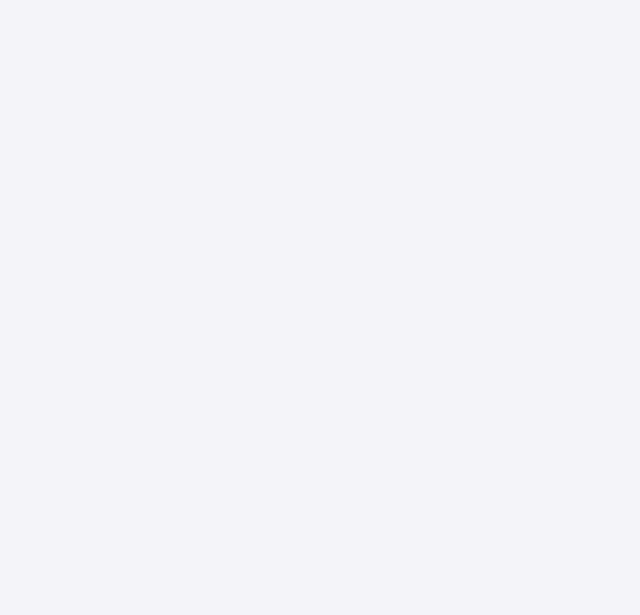
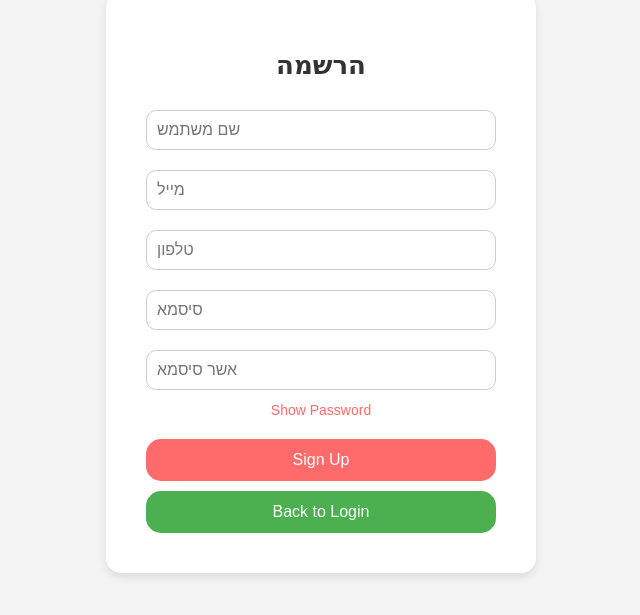
Before and after one commit to omerhayoon/projectshai, a React (Create React App) app: page /signup in a window 1280 px wide. Before the commit this address had no page. Shown: the part 117-732 px from the top of the page, without its empty margins (319-959 px from the left). Built offline with nearby package versions, Linux system fonts and the light colour scheme.

Commit message:
10.1.2025

```diff
--- a/package.json
+++ b/package.json
@@ -4,8 +4,10 @@
   "private": true,
   "dependencies": {
     "axios": "^1.7.9",
+    "bootstrap": "^5.3.3",
     "cra-template": "1.2.0",
     "react": "^19.0.0",
+    "react-bootstrap": "^2.10.7",
     "react-dom": "^19.0.0",
     "react-router-dom": "^7.1.1",
     "react-scripts": "5.0.1",
--- a/src/App.js
+++ b/src/App.js
@@ -1,12 +1,16 @@
 import React from 'react';
 import { BrowserRouter as Router, Routes, Route } from 'react-router-dom';
 import Login from "./Pages/Login";
+import SignUp from "./Pages/SignUp";
+import HomePage from "./Pages/HomePage";
 
 const App = () => {
     return (
         <Router>
             <Routes>
-                <Route path="/" element={<Login />} />
+                <Route path="/login" element={<Login />} />
+                <Route path="/signup" element={<SignUp />} />
+                <Route path="/HomePage" element={<HomePage />} />
             </Routes>
         </Router>
     );
--- a/src/CSS/Login.css
+++ b/src/CSS/Login.css
@@ -1,9 +1,14 @@
 /* Style for the login page */
 body {
-    font-family: Arial, sans-serif;
+    font-family: 'Comic Sans MS', sans-serif; /* גופן ידידותי לילדים */
     margin: 0;
     padding: 0;
-    background-color: #f4f4f9;
+    /*background: linear-gradient(to bottom, #a8d5e2, #fdf1dc); !* רקע גרדיאנט בהיר *!*/
+    background-image: url('../IMG/imag-background.png'); /* נתיב יחסי לתמונה שבתיקיית IMG */
+    background-size: cover; /* התאמת התמונה לגודל המסך */
+    background-repeat: no-repeat; /* ללא חזרה של התמונה */
+    background-attachment: fixed; /* התמונה נשארת קבועה בעת גלילה */
+    color: #333; /* צבע טקסט כהה כדי להבטיח ניגודיות טובה */
 }
 
 .login-container {
@@ -11,90 +16,104 @@ body {
     justify-content: center;
     align-items: center;
     height: 100vh;
-    background-color: #f4f4f9;
 }
 
 .login-form {
-    background-color: white;
+    background-color: rgba(255, 255, 255, 0.9); /* רקע לבן עם שקיפות */
     padding: 40px;
-    border-radius: 10px;
+    border-radius: 15px;
     box-shadow: 0 4px 10px rgba(0, 0, 0, 0.1);
-    width: 300px;
+    width: 320px;
     text-align: center;
 }
 
 h1 {
-    font-size: 24px;
+    font-size: 26px;
     color: #333;
     margin-bottom: 20px;
+    font-family: 'Comic Sans MS', sans-serif; /* גופן ידידותי לילדים */
 }
 
 .input-field {
     width: 100%;
     padding: 10px;
     margin: 10px 0;
-    border-radius: 5px;
+    border-radius: 10px;
     border: 1px solid #ccc;
     font-size: 16px;
 }
 
 .input-field:focus {
     outline: none;
-    border-color: #007bff;
+    border-color: #f4a261; /* צבע בהיר יותר */
 }
 
 .toggle-password {
     background: none;
     border: none;
-    color: #007bff;
+    color: #ff6b6b;
     cursor: pointer;
     font-size: 14px;
     margin-bottom: 20px;
 }
 
-.error-message {
-    color: red;
-    font-size: 14px;
-    margin: 10px 0;
-}
-
 .login-button {
     width: 100%;
     padding: 10px;
-    background-color: #007bff;
+    background-color: #ff6b6b;
     color: white;
     border: none;
-    border-radius: 5px;
+    border-radius: 15px;
     font-size: 16px;
     cursor: pointer;
     transition: background-color 0.3s;
 }
 
 .login-button:hover {
-    background-color: #0056b3;
+    background-color: #f44336;
 }
 
 .signup-link {
     margin-top: 20px;
     font-size: 14px;
-}
-
-.signup-link p {
-    margin: 0;
+    color: #333;
 }
 
 .signup-button {
     width: 100%;
     padding: 10px;
-    background-color: #28a745;
+    background-color: #4caf50;
     color: white;
     border: none;
-    border-radius: 5px;
+    border-radius: 15px;
     font-size: 16px;
     cursor: pointer;
     transition: background-color 0.3s;
 }
 
 .signup-button:hover {
-    background-color: #218838;
+    background-color: #388e3c;
 }
+
+.header {
+    text-align: center;
+    padding: 20px;
+    background: rgba(255, 255, 255, 0.9); /* רקע לבן שקוף */
+    border: 2px solid #87ceeb;
+    border-radius: 15px;
+    box-shadow: 0 4px 8px rgba(0, 0, 0, 0.2);
+    margin-bottom: 20px;
+}
+
+.header p {
+    margin: 0;
+    font-size: 1.8rem;
+    color: #00509e;
+    font-family: 'Comic Sans MS', sans-serif;
+}
+
+.header p:first-child {
+    font-weight: bold;
+    font-size: 2.2rem;
+    color: #ff6b6b;
+}
--- /dev/null
+++ b/src/Pages/HomePage.js
@@ -0,0 +1,12 @@
+import React from 'react';
+
+const HomePage = () => {
+    return (
+        <div>
+            <h1>Welcome to the Home Page</h1>
+            <p>This is the home page of the website.</p>
+        </div>
+    );
+};
+
+export default HomePage;
--- a/src/Pages/Login.js
+++ b/src/Pages/Login.js
@@ -1,5 +1,5 @@
-import React, { useState } from "react";
-import { useNavigate } from "react-router-dom"; // Import useNavigate for navigation
+import React, {useState} from "react";
+import {useNavigate} from "react-router-dom"; // Import useNavigate for navigation
 import "../CSS/Login.css"; // Import CSS file for styling
 
 const Login = () => {
@@ -10,46 +10,35 @@ const Login = () => {
     const [errorCode, setErrorCode] = useState(-1);
     const navigate = useNavigate(); // Initialize useNavigate
     const SERVER_URL = "";
-    //const ERROR_PASSWORD = 401;
-   // const USER_NOT_EXIST = 400;
 
-    // function showErrorCode() {
-    //     let errorMessage = "";
-    //     switch (errorCode) {
-    //         case -1:
-    //             errorMessage = "Please fill in all fields";
-    //             break;
-    //         case USER_NOT_EXIST:
-    //             errorMessage = "Username doesn't exist, SIGN-UP 😁";
-    //             break;
-    //         case ERROR_PASSWORD:
-    //             errorMessage = "Wrong Password";
-    //             break;
-    //         default:
-    //             errorMessage = "Unknown error";
-    //     }
-    //     return errorMessage;
-    // }
+    const navigateToLogin = () => {
 
-    // ניווט לעמוד SignUp
+        navigate('/HomePage');
+    };
+
     const navigateToSignUp = () => {
-        navigate("/SignUp"); // ניווט לעמוד SignUp
+        navigate('/SignUp');
     };
 
     return (
+        <div >
+            <div className="header">
+                <p>ברוכים הבאים לאתר</p>
+                <p>"לומדים ונהנים"</p>
+            </div>
             <div className="login-container">
                 <div className="login-form">
-                <h1>Login</h1>
+                    <h1>התחברות</h1>
                     <input
                         type="text"
-                    placeholder="Username"
+                        placeholder="שם משתמש"
                         value={username}
                         onChange={(e) => setUsername(e.target.value)}
                         className="input-field"
                     />
                     <input
                         type={showPassword ? "text" : "password"}
-                    placeholder="Password"
+                        placeholder="סיסמא"
                         value={password}
                         onChange={(e) => setPassword(e.target.value)}
                         className="input-field"
@@ -57,19 +46,18 @@ const Login = () => {
                     <button className="toggle-password" onClick={() => setShowPassword(!showPassword)}>
                         {showPassword ? "Hide" : "Show"} Password
                     </button>
-                {/*{!validFields && <p className="error-message">{showErrorCode()}</p>}*/}
-                <button className="login-button">Login</button>
-
-                {/* New link to navigate to Sign-Up */}
+                    <button className="login-button" onClick={()=>navigateToLogin()}>התחברות</button>
                     <div className="signup-link">
-                    <p>Don't have an account?</p>
+                        <p> ? עדיין לא נרשמת </p>
                         <button className="signup-button" onClick={navigateToSignUp}>
-                        Sign Up
+                            הרשמה
                         </button>
                     </div>
                 </div>
             </div>
+        </div >
     );
+
 };
 
 export default Login;
--- a/src/Pages/SignUp.js
+++ b/src/Pages/SignUp.js
@@ -1,14 +1,154 @@
 import React, { useState } from "react";
-import "./SignUp.css"; // Import CSS file for styling
+import { useNavigate } from "react-router-dom"; // Import useNavigate for navigation
 
 const SignUp = () => {
+    const [username, setUsername] = useState("");
+    const [email, setEmail] = useState("");
+    const [phone, setPhone] = useState("");
+    const [password, setPassword] = useState("");
+    const [confirmPassword, setConfirmPassword] = useState("");
+    const [showPassword, setShowPassword] = useState(false);
+    const navigate = useNavigate();
+
+    const handleSubmit = (e) => {
+        e.preventDefault();
+
+        if (password !== confirmPassword) {
+            alert("Passwords do not match!");
+            return;
+        }
+
+        console.log({ username, email, phone, password });
+    };
+
+    const navigateToLogin = () => {
+        navigate("/Login");
+    };
 
     return (
-        <div>
-            check
+        <div style={styles.container}>
+            <div style={styles.form}>
+                <h1>הרשמה</h1>
+                <form onSubmit={handleSubmit}>
+                    <input
+                        type="text"
+                        placeholder="שם משתמש"
+                        value={username}
+                        onChange={(e) => setUsername(e.target.value)}
+                        style={styles.input}
+                        required
+                    />
+                    <input
+                        type="email"
+                        placeholder="מייל"
+                        value={email}
+                        onChange={(e) => setEmail(e.target.value)}
+                        style={styles.input}
+                        required
+                    />
+                    <input
+                        type="tel"
+                        placeholder="טלפון"
+                        value={phone}
+                        onChange={(e) => setPhone(e.target.value)}
+                        style={styles.input}
+                        required
+                    />
+                    <input
+                        type={showPassword ? "text" : "password"}
+                        placeholder="סיסמא"
+                        value={password}
+                        onChange={(e) => setPassword(e.target.value)}
+                        style={styles.input}
+                        required
+                    />
+                    <input
+                        type={showPassword ? "text" : "password"}
+                        placeholder="אשר סיסמא"
+                        value={confirmPassword}
+                        onChange={(e) => setConfirmPassword(e.target.value)}
+                        style={styles.input}
+                        required
+                    />
+                    <button
+                        type="button"
+                        onClick={() => setShowPassword(!showPassword)}
+                        style={styles.togglePassword}
+                    >
+                        {showPassword ? "Hide" : "Show"} Password
+                    </button>
+                    <button type="submit" style={styles.submitButton}>
+                        Sign Up
+                    </button>
+                </form>
+                <button
+                    type="button"
+                    onClick={navigateToLogin}
+                    style={styles.backButton}
+                >
+                    Back to Login
+                </button>
+            </div>
         </div>
     );
 };
 
+const styles = {
+    container: {
+        display: "flex",
+        justifyContent: "center",
+        alignItems: "center",
+        height: "100vh",
+        backgroundColor: "#f4f4f4"
+    },
+    form: {
+        backgroundColor: "#fff",
+        padding: "40px",
+        borderRadius: "15px",
+        boxShadow: "0 4px 10px rgba(0, 0, 0, 0.1)",
+        width: "350px",
+        textAlign: "center"
+    },
+    input: {
+        width: "100%",
+        padding: "10px",
+        margin: "10px 0",
+        borderRadius: "10px",
+        border: "1px solid #ccc",
+        fontSize: "16px",
+        boxSizing: "border-box"
+    },
+    togglePassword: {
+        background: "none",
+        border: "none",
+        color: "#ff6b6b",
+        cursor: "pointer",
+        fontSize: "14px",
+        marginBottom: "20px"
+    },
+    submitButton: {
+        width: "100%",
+        padding: "12px",
+        backgroundColor: "#ff6b6b",
+        color: "white",
+        border: "none",
+        borderRadius: "15px",
+        fontSize: "16px",
+        cursor: "pointer",
+        transition: "background-color 0.3s"
+    },
+    backButton: {
+        width: "100%",
+        padding: "12px",
+        backgroundColor: "#4caf50",
+        color: "white",
+        border: "none",
+        borderRadius: "15px",
+        fontSize: "16px",
+        cursor: "pointer",
+        marginTop: "10px",
+        transition: "background-color 0.3s"
+    }
+};
 
 export default SignUp;
```
Also changed, not shown: src/IMG/imag-background.png (added), 1 other file (tests, documents, lock files or other folders). Lines whose indentation alone changed are shown as unchanged.
